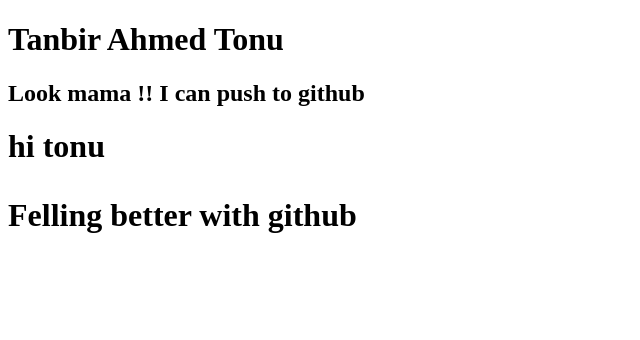
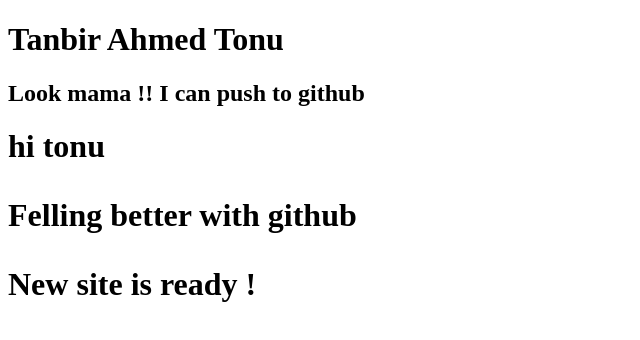
Before and after one commit to tanbhir9589/My-frist-website, a plain HTML site: page index.html in a window 1280 px wide. Shown: the whole page, without its empty margins (0-640 px from the left). Drawn offline with Linux system fonts and the light colour scheme.

Commit message:
something is changhe

```diff
--- a/index.html
+++ b/index.html
@@ -11,5 +11,10 @@
     <h2>Look mama !! I can push to github </h2>
     <h1>hi tonu<h1>
         <p>Felling better with github</p>
+        <div>
+            <p>
+                New site is ready !
+            </p>
+        </div>
 </body>
 </html>
```
